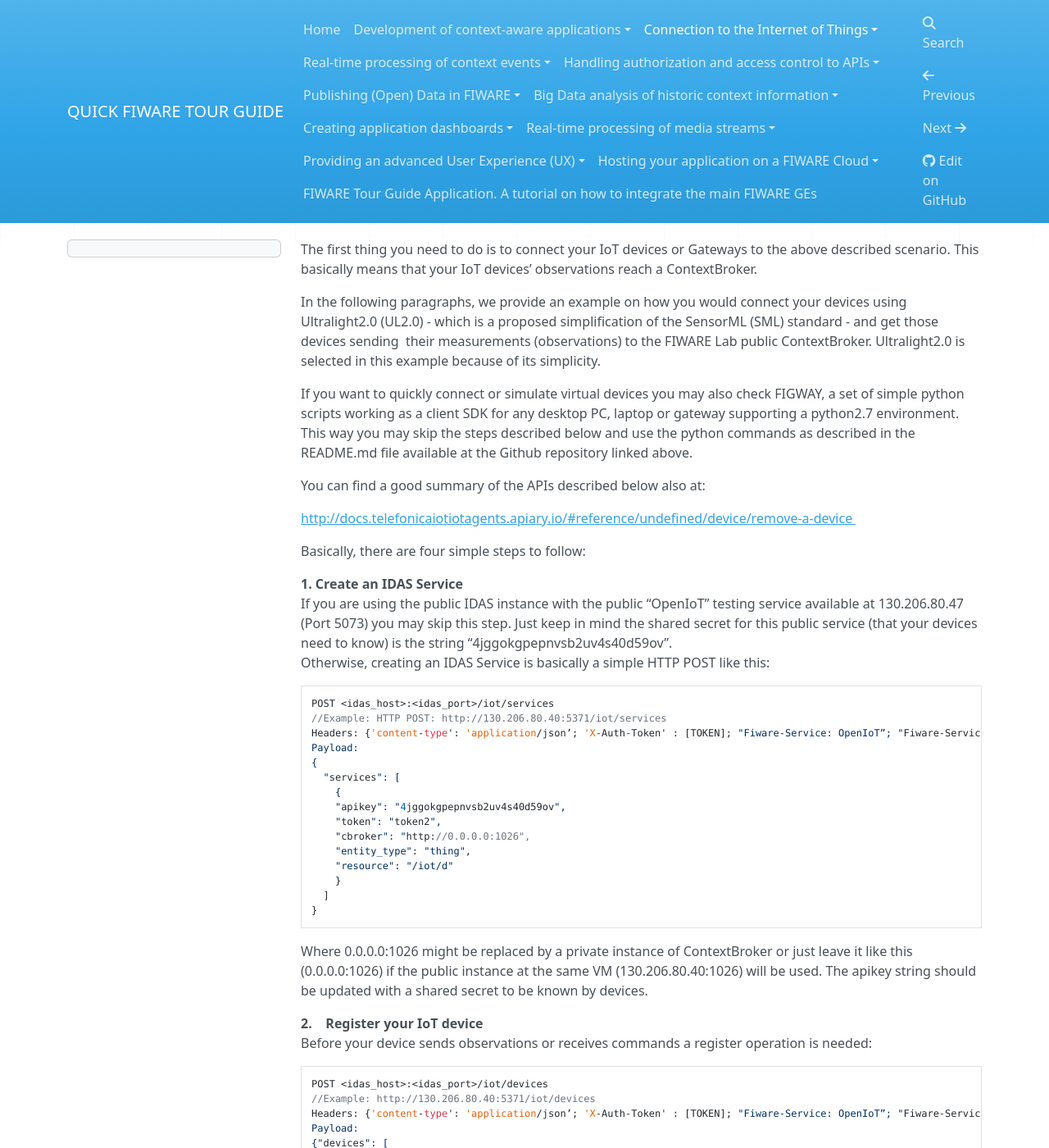
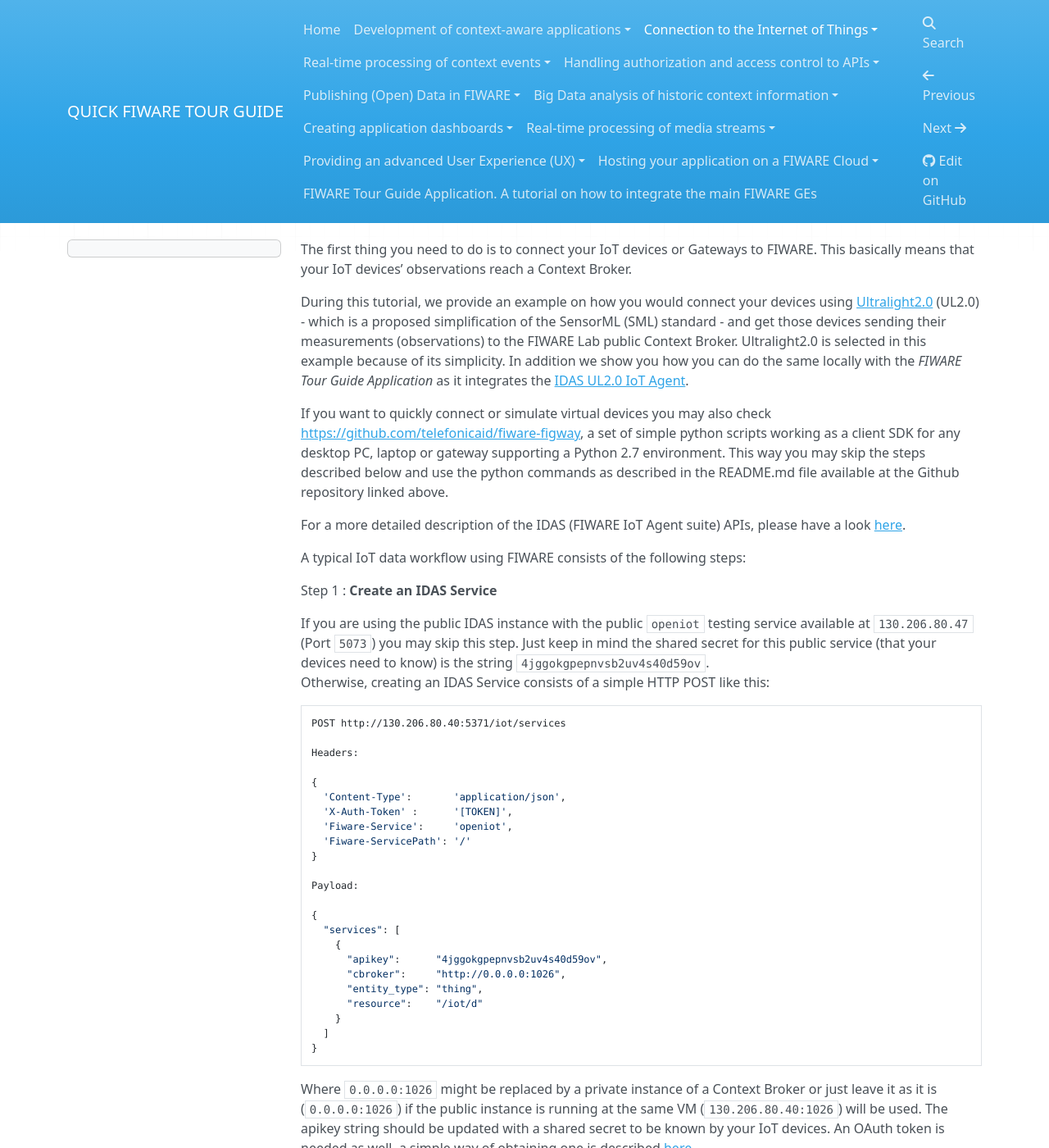
Before and after one commit to FIWARE-Ops/docs.TourGuide, an MkDocs documentation site: the page built from doc/connection-to-the-internet-of-things/how-to-read-measures-captured-from-iot-devices.md, in a window 1280 px wide and 1400 px high. Shown: the whole window at 82% size. Built offline with MkDocs 1.6.1, drawn with Linux system fonts in a browser that asks for light colours; nearby versions of some CDN libraries; comment, search, counter and statistics services are not loaded; old or Windows-style settings are respelled for this version of MkDocs; some of the changed text lies outside the part shown.

Commit message:
Align Tour Guide with connection to IoT. Reading (#25)

```diff
--- a/doc/connection-to-the-internet-of-things/how-to-read-measures-captured-from-iot-devices.md
+++ b/doc/connection-to-the-internet-of-things/how-to-read-measures-captured-from-iot-devices.md
@@ -1,119 +1,240 @@
 The first thing you need to do is to connect your IoT devices or
-Gateways to the above described scenario. This basically means that your
-IoT devices’ observations reach a ContextBroker.
+Gateways to FIWARE. This basically means that your IoT devices’ observations reach a Context Broker.
 
-In the following paragraphs, we provide an example on how you would
-connect your devices using Ultralight2.0 (UL2.0) - which is a proposed
+During this tutorial, we provide an example on how you would
+connect your devices using [Ultralight2.0](https://github.com/telefonicaid/iotagent-ul#protocol) (UL2.0) - which is a proposed
 simplification of the SensorML (SML) standard - and get those devices
-sending  their measurements (observations) to the FIWARE Lab public
-ContextBroker. Ultralight2.0 is selected in this example because of its
-simplicity.
+sending their measurements (observations) to the FIWARE Lab public
+Context Broker. Ultralight2.0 is selected in this example because of its
+simplicity. In addition we show you how you can do the same locally with the
+*FIWARE Tour Guide Application* as it integrates the [IDAS UL2.0 IoT Agent](https://github.com/telefonicaid/iotagent-ul).
 
 If you want to quickly connect or simulate virtual devices you may also
-check FIGWAY, a set of simple python scripts working as a client SDK for
-any desktop PC, laptop or gateway supporting a python2.7 environment.
+check [https://github.com/telefonicaid/fiware-figway](FIGWAY),
+a set of simple python scripts working as a client SDK for
+any desktop PC, laptop or gateway supporting a Python 2.7 environment.
 This way you may skip the steps described below and use the python
 commands as described in the README.md file available at the Github
 repository linked above.
 
-You can find a good summary of the APIs described below also at:
+For a more detailed description of the IDAS (FIWARE IoT Agent suite) APIs,
+please have a look [here](http://docs.telefonicaiotiotagents.apiary.io/).
 
-[http://docs.telefonicaiotiotagents.apiary.io/\#reference/undefined/device/remove-a-device ](http://docs.telefonicaiotiotagents.apiary.io/#reference/undefined/device/remove-a-device)
+A typical IoT data workflow using FIWARE consists of the following steps:
 
-Basically, there are four simple steps to follow:
+Step 1 : **Create an IDAS Service**
 
-**1. Create an IDAS Service**
- If you are using the public IDAS instance with the public “OpenIoT”
-testing service available at 130.206.80.47 (Port 5073) you may skip this
+  If you are using the public IDAS instance with the public `openiot`
+testing service available at `130.206.80.47` (Port `5073`) you may skip this
 step. Just keep in mind the shared secret for this public service (that
-your devices need to know) is the string “4jggokgpepnvsb2uv4s40d59ov”.
- Otherwise, creating an IDAS Service is basically a simple HTTP POST
-like this:
+your devices need to know) is the string `4jggokgpepnvsb2uv4s40d59ov`.
+ Otherwise, creating an IDAS Service consists of a simple HTTP POST like this:
 
-    POST <idas_host>:<idas_port>/iot/services
-    //Example: HTTP POST: http://130.206.80.40:5371/iot/services
-    Headers: {'content-type': 'application/json’; 'X-Auth-Token' : [TOKEN]; "Fiware-Service: OpenIoT”; "Fiware-ServicePath: /"}
+    POST http://130.206.80.40:5371/iot/services
+
+    Headers:
+
+    {
+      'Content-Type':       'application/json',
+      'X-Auth-Token' :      '[TOKEN]',
+      'Fiware-Service':     'openiot',
+      'Fiware-ServicePath': '/'
+    }
+
     Payload:
+
     {
       "services": [
         {
-        "apikey": "4jggokgpepnvsb2uv4s40d59ov",
-        "token": "token2",
-        "cbroker": "http://0.0.0.0:1026",
-        "entity_type": "thing",
-        "resource": "/iot/d"
+          "apikey":      "4jggokgpepnvsb2uv4s40d59ov",
+          "cbroker":     "http://0.0.0.0:1026",
+          "entity_type": "thing",
+          "resource":    "/iot/d"
         }
       ]
     }
 
-Where 0.0.0.0:1026 might be replaced by a private instance of
-ContextBroker or just leave it like this (0.0.0.0:1026) if the public
-instance at the same VM (130.206.80.40:1026) will be used. The apikey
-string should be updated with a shared secret to be known by devices.
+  Where `0.0.0.0:1026` might be replaced by a private instance of
+a Context Broker or just leave it as it is (`0.0.0.0:1026`) if the public
+instance is running at the same VM (`130.206.80.40:1026`) will be used. The apikey
+string should be updated with a shared secret to be known by your IoT devices. An OAuth
+token is needed as well, a simple way of obtaining one
+is described [here](http://fiware-orion.readthedocs.io/en/develop/quick_start_guide/index.html).
 
-**2.    Register your IoT device**
- Before your device sends observations or receives commands a register
-operation is needed:
+  Likewise, you may want to experiment using the *FIWARE Tour Guide Application*.
+Assuming you have installed it locally, you can issue the following request:
 
-    POST <idas_host>:<idas_port>/iot/devices
-    //Example: http://130.206.80.40:5371/iot/devices
-    Headers: {'content-type': 'application/json’; 'X-Auth-Token' : [TOKEN]; "Fiware-Service: OpenIoT”; "Fiware-ServicePath: /"}
+    POST http://localhost:4041/iot/services/
+
+    Headers:
+
+    {
+      'Content-Type':       'application/json',
+      'Fiware-Service':     'tourguide',
+      'Fiware-ServicePath': '/'
+    }
+
     Payload:
-    {"devices": [
-        { "device_id": ”[DEV_ID]",
-        "entity_name": ”[ENTITY_ID]",
-        "entity_type": "thing",
-        "timezone": ”Europe/Madrid",
-    "attributes": [
-            { "object_id": "t",
-            "name": "temperature",
-            "type": "int"
-            } ],
-     "static_attributes": [
-            { "name": "att_name",
-            "type": "string",
-            "value": "value"
-            }]}]}
 
-The important parameters to be defined are:
- ●    [DEV\_ID] the device identifier at IDAS.
- ●    [ENTITY\_ID] the entity ID to be used at the ContextBroker will be
-“thing:[ENTITY\_ID]”
- ●    "attributes" they should include an alias (a letter representing
-this attribute).
- ●    "static\_attributes" only if your device needs to define static
-attributes (sent in every observation)
+    {
+      "services": [
+        {
+          "apikey":   "tourguide-devices",
+          "cbroker":  "http://orion:1026",
+          "resource": "/iot/dev-restaurants"
+        }
+      ]
+    }
 
-**3.     Send Observations related to your IoT device**
- Sending an observation from IoT devices is extremely efficient and
-simple with the following query:
 
-    POST  <idas_host>: <idas_port>/d?k= <apikey>&i= <device_ID>
-    //Example: http://130.206.80.40:5371/iot/d?k=[APIKEY]&i=[DEV_ID]
-    Headers: {'content-type': 'application/text’; 'X-Auth-Token' : [TOKEN]; "Fiware-Service: OpenIoT”; "Fiware-ServicePath: /"}
-    Payload: ‘ t|25‘
+Step 2: **Register your IoT device**
 
-The previous example sends an update of the Temperature attribute that
-is automatically sent by IDAS to the corresponding entity at the
-ContextBroker and FIWARE Service defined in our IDAS service.
+  Before your device sends observations or receives commands a register operation is needed:
 
-Sending multiple observations in the same message is also possible with
-the following payload:
+    POST http://130.206.80.40:5371/iot/devices
 
-    //“alias1|value1#alias2|value2#alias3|value3...”
-    //Example: http://130.206.80.40:5371/iot/d?k=[APIKEY]&i=[DEV_ID]
-    Headers: {'content-type': 'application/text’; 'X-Auth-Token' : [TOKEN]; "Fiware-Service: OpenIoT”; "Fiware-ServicePath: /"}
-    Payload: ‘t|23#h|80#l|95#m|Quiet‘
+    Headers:
 
-**4.     Reading measurements sent by your IoT device**
- Finally, after connecting your IoT devices this way you (or any other
+    {
+      'Content-Type':       'application/json',
+      'X-Auth-Token' :      '[TOKEN]',
+      'Fiware-Service' :    'openiot',
+      'Fiware-ServicePath': '/'
+    }
+
+    Payload:
+
+    {
+      "devices": [
+        {
+          "device_id":   "[DEV_ID]",
+          "entity_name": "[ENTITY_ID]",
+          "entity_type": "thing",
+          "timezone":    "Europe/Madrid",
+          "attributes": [
+            {
+              "object_id": "t",
+              "name":      "temperature",
+              "type":      "number"
+            }
+          ],
+          "static_attributes": [
+            {
+              "name":  "attr_name",
+              "type":  "string",
+              "value": "value"
+            }
+          ]
+        }
+      ]
+    }
+
+  The important parameters to be provided are:
+
+  * `entity_type` the entity type to be used at the Context Broker. In the example above, `thing`.
+  * `entity_name` the entity ID to be used at the Context Broker. In the example above, `thing:[ENTITY\_ID]`.
+  * `attributes`  they should include an alias (a letter representing this attribute).
+  * `static_attributes` only if your device needs to define static attributes (sent in every observation).
+
+  Likewise, using the *Tour Guide Application*, you can create a device bound to a restaurant entity.
+  Such device will provide ambient measurements, for instance `temperature`, for a specific restaurant.
+
+    POST http://localhost:4041/iot/devices/
+
+    Headers:
+
+    {
+      'Content-Type':       'application/json',
+      'Fiware-Service':     'tourguide',
+      'Fiware-ServicePath': '/'
+    }
+
+    Payload:
+
+    {
+      "devices": [
+        {
+          "device_id": "restaurant-sensor-0115206c51f60b48b77e4c937835795c33bb953f",
+          "protocol": "UL20",
+          "entity_name": "0115206c51f60b48b77e4c937835795c33bb953f",
+          "entity_type": "Restaurant",
+          "attributes": [
+            {
+              "object_id": "t",
+              "name":      "temperature",
+              "type":      "number"
+            }
+          ]
+        }
+      ]
+    }
+
+Step 3: **Send Observations related to your IoT device**
+
+  Sending an observation from an IoT device is extremely efficient and simple with the following HTTP request:
+
+    POST  http://130.206.80.40:5371/iot/d?k=[APIKEY]&i=[DEV_ID]
+
+    Headers:
+
+    {
+      'Content-Type':  'text/plain',
+      'X-Auth-Token' : '[TOKEN]'
+    }
+
+    Payload:
+
+    't|25'
+
+  The previous example sends a new temperature measurement which
+is automatically propagated to the corresponding entity at the
+Context Broker and FIWARE Service defined previously in our IDAS service.
+`[API_KEY]` must be the one used when creating the service and `[DEV_ID]`must be the device
+identifier formerly registered.
+
+  Similarly, you can do the same with the *Tour Guide Application*:
+
+    POST http://localhost:7896/iot/d?k=tourguide-devices&i=restaurant-sensor-0115206c51f60b48b77e4c937835795c33bb953f
+
+    Headers:
+
+    {
+      'Content-Type': 'text/plain',
+    }
+
+    Payload:
+
+    't|22.3'
+
+  Sending multiple observations in the same message is also possible with the following payload:
+
+    "alias1|value1#alias2|value2#alias3|value3..."
+
+    't|23#h|80#l|95#m|Quiet'
+
+Step 4: **Reading measurements sent by your IoT device**
+
+  Finally, after connecting your IoT devices you (or any other
 developer with the right access permissions) should be able to use the
-ContextBroker NGSI API to read the NGSI entity assigned to your device.
+Context Broker NGSI API to query the NGSI entity assigned to your device.
 
-The Entity ID will be the following “thing:[ENTITY\_ID]”.
+  In the first example, using the public FIWARE instance,
+you may check in the public Context Broker (at `130.206.80.40:1026`), the
+Entity\_ID=”thing:[ENTITY\_ID]” and the attribute `temperature` with the correct updated value.
 
-In our particular example described above, you may check in the public
-ContextBroker (at 130.206.80.40:1026), the
-Entity\_ID=”thing:[ENTITY\_ID]” and the attribute “Temperature” with the
-correct updated value. For examples on how to access the ContextBroker,
-please refer to this component section.
+  In the *Tour Guide Application* example you can check that the temperature value has been properly
+propagated by running (with extra headers `fiware-service: tourguide`):
+
+    GET http://localhost:1026/v2/entities/0115206c51f60b48b77e4c937835795c33bb953f?attrs=temperature
+
+    {
+      "id": "0115206c51f60b48b77e4c937835795c33bb953f",
+      "type": "Restaurant",
+      "temperature": {
+        "type": "number",
+        "value": "22.3",
+        "metadata": {}
+      }
+    }
+
+For more examples on how to access the Context Broker, please refer to such component section.
```
